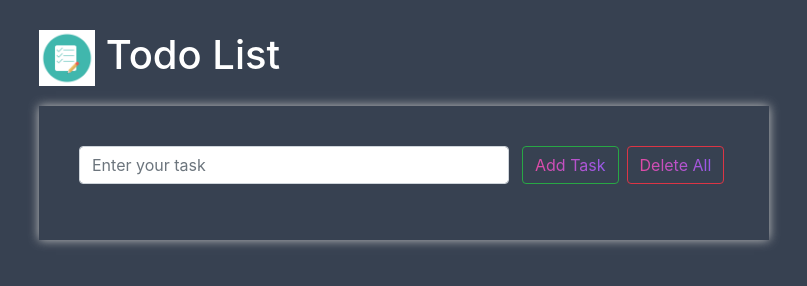
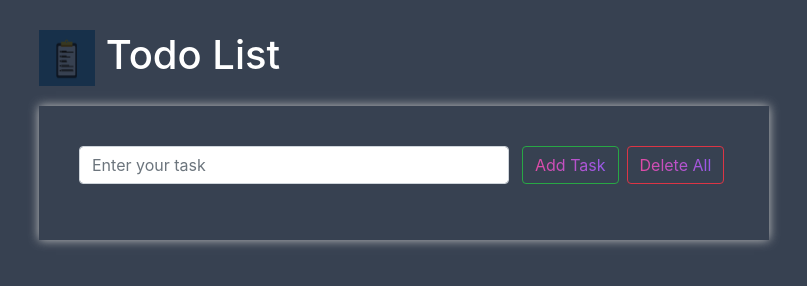
Before and after one commit to Unity-JNR/ToDo-List, a plain HTML site: page todoproject/index.html in a window 1280 px wide. Shown: the whole page, without its empty margins (236-1043 px from the left). Drawn offline with Linux system fonts and the light colour scheme.

Commit message:
update to todoproject

```diff
--- a/todoproject/css/style.css
+++ b/todoproject/css/style.css
@@ -1,3 +1,7 @@
+/* all styles below will customize the website to look different
+customizes the fonts, background, image sizes, appearances of the buttons and placement of the objects */
+
+
 @font-face {
 	font-family: 'Roboto-Regular';
 	src: url('../fonts/Roboto-Regular.eot');
@@ -70,4 +74,5 @@ table tr td button {
     img{
         height: 3.5rem;
         width: 3.5rem;
+        mix-blend-mode: multiply;
     }
--- a/todoproject/index.html
+++ b/todoproject/index.html
@@ -17,25 +17,32 @@
       <div class="row justify-content-md-center">
         <div class="col-sm-12 col-md-8">
           <h1><picture>
-            <source media="(min-width:650px)" srcset="/todoproject/img/task.png">
+            <!-- display images , smaller screens will have a different image -->
+            <source media="(min-width:650px)" srcset="/todoproject/img/list.jpg">
             <img src="/todoproject/img/task.png" alt="task" id="imgtask"/>
             Todo List </h1>
           <div class="todo-inner">
             <div class="form-row">
               <div class="col-8 mr-sm-2">
+                <!-- text box to input what task you need to do -->
                 <input type="text" class="form-control" placeholder="Enter your task" id="addtaskinput" />
+                <!-- <input type="date" class="form-control" id="addtaskdate"/> code work but didnt change when edited for the date -->
                 <input type="hidden" id="saveindex">
               </div>
+              <!-- button to add task to the list -->
               <button type="button" class="btn btn-success mr-sm-2" id="addtaskbtn">
                 Add Task
               </button>
+              <!-- button will appear when edit button is clicked on the task list -->
               <button type="button" class="btn btn-success mr-sm-2" id="savetaskbtn" style="display: none;">
                 Save Task
               </button>
+              <!-- will remove all task that has been added -->
               <button type="button" id="deleteallbtn" class="btn btn-danger">
                 Delete All
               </button>
             </div>
+            <!-- all task will display in this area -->
             <div class="to-do-output">
               <table class="table table-striped mt-3 mb-0" id="addedtasklist">
 
--- a/todoproject/js/main.js
+++ b/todoproject/js/main.js
@@ -13,7 +13,7 @@ addtaskbtn.addEventListener("click", function(){
             taskObj = JSON.parse(webtask);
         }
         taskObj.push({'task_name':addtaskinputval, 'completeStatus':false});
-		// console.log(taskObj, 'Ashendra');
+		// console.log(taskObj, 'Unity');
         localStorage.setItem("localtask", JSON.stringify(taskObj));
         addtaskinput.value = '';
     }
```
